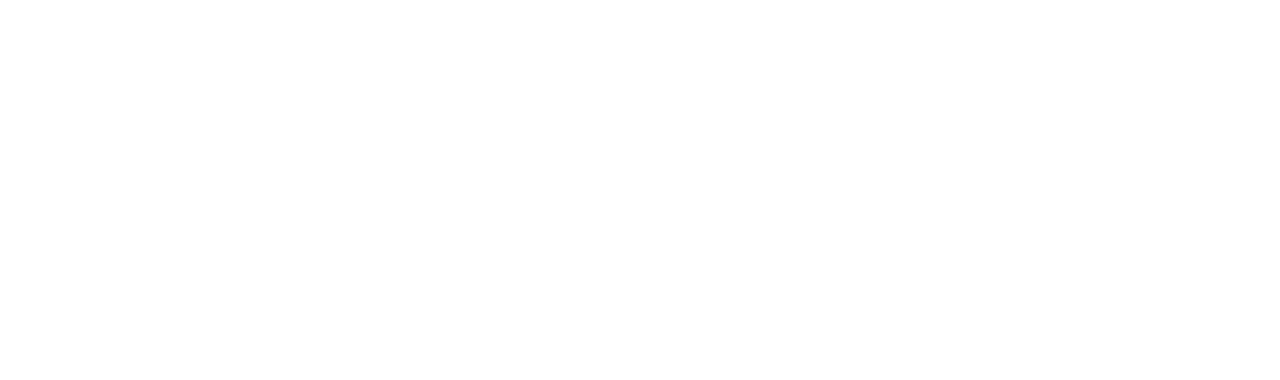
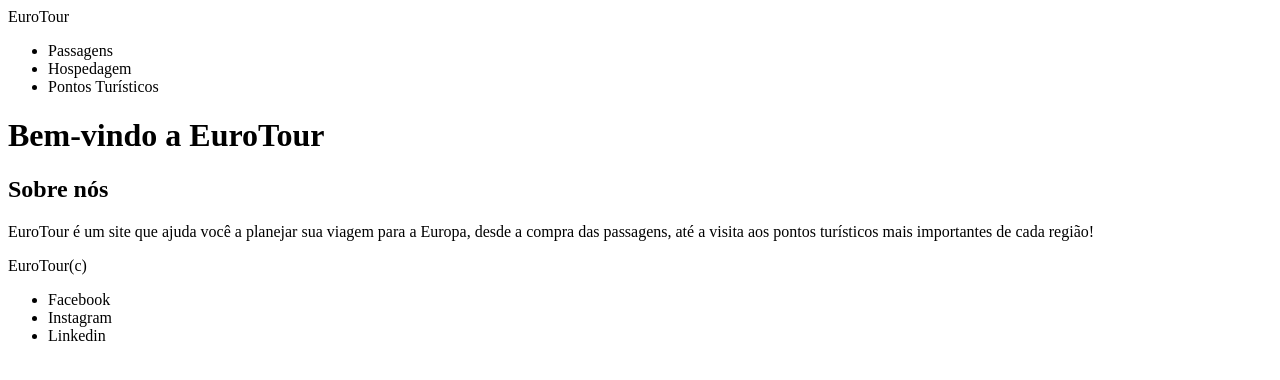
Before and after one commit to LeoRVergani/cursoproz.github.io, a plain HTML site: page aula01dehtml.html in a window 1280 px wide. Drawn offline with Linux system fonts and the light colour scheme.

Commit message:
Terminado a primeira aula01dehtml

```diff
--- a/aula01dehtml.html
+++ b/aula01dehtml.html
@@ -6,6 +6,28 @@
     <title>Aula 01</title>
 </head>
 <body>
-
+    <header>
+        <span>EuroTour</span>
+        <nav>
+            <ul>
+                <li>Passagens</li>
+                <li>Hospedagem</li>
+                <li>Pontos Turísticos</li>
+            </ul>
+        </nav>
+    </header>
+    <main>
+        <h1>Bem-vindo a EuroTour</h1>
+        <h2>Sobre nós</h2>
+        <p>EuroTour é um site que ajuda você a planejar sua viagem para a Europa, desde a compra das passagens, até a visita aos pontos turísticos mais importantes de cada região!</p>
+    </main>
+    <footer>
+        <span>EuroTour(c)</span>
+        <ul>
+            <li>Facebook</li>
+            <li>Instagram</li>
+            <li>Linkedin</li>
+        </ul>
+    </footer>
 </body>
 </html>
```
